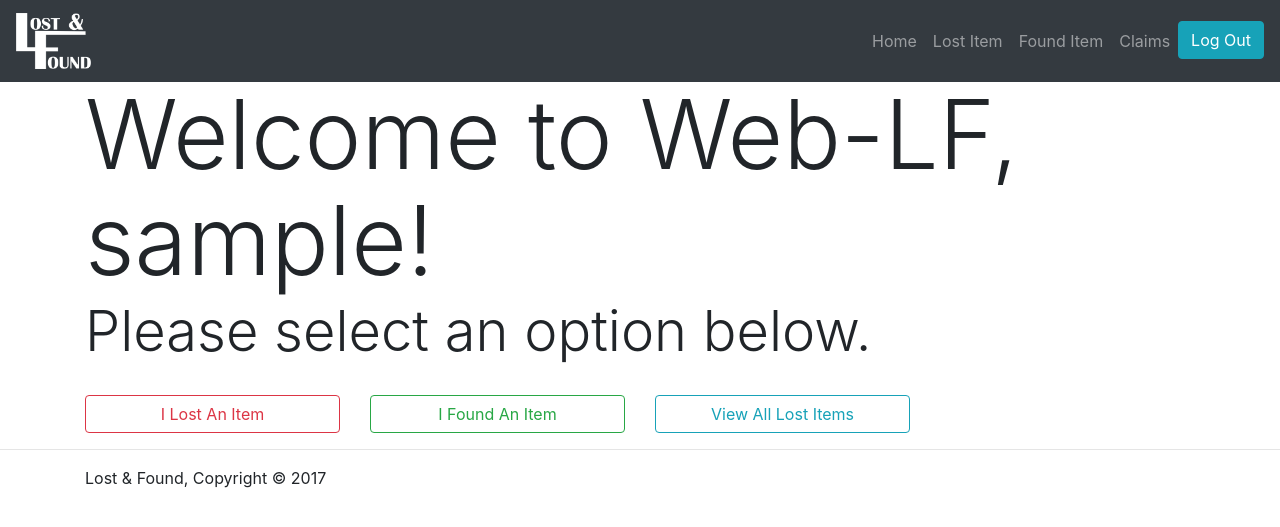
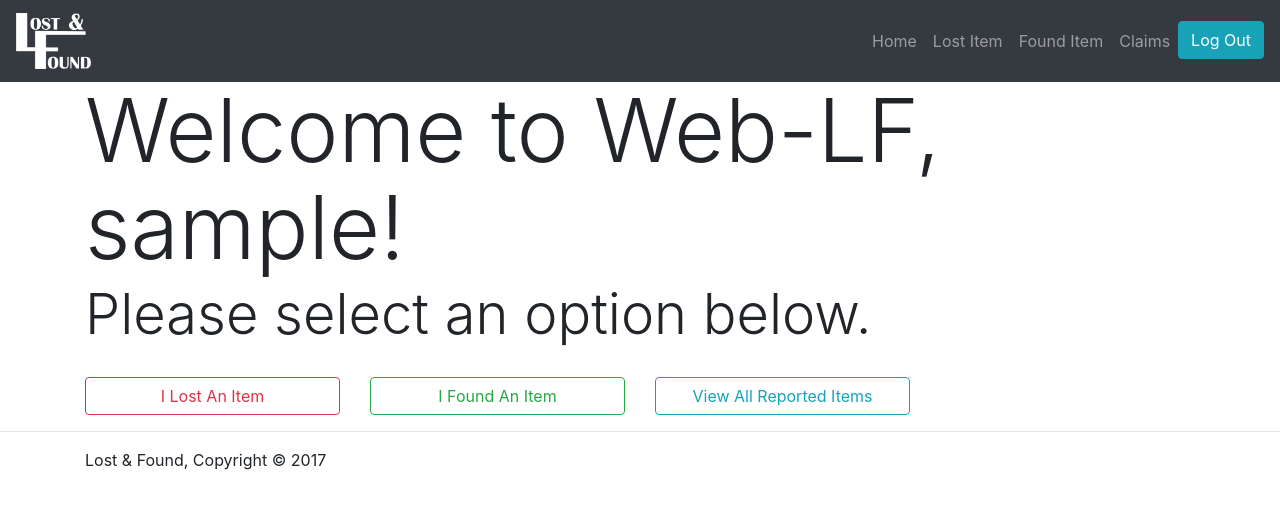
Before and after one commit to pshkrh/web-lf, a PHP site: page /lf.php in a window 1280 px wide. Shown: the top 527 px of the page. Run offline with PHP 8.4, Linux system fonts and the light colour scheme; the visitor is signed in with stand-in values (Sample User, id 1); some libraries are stand-ins or nearby versions.

Commit message:
Rename button

```diff
--- a/lf.php
+++ b/lf.php
@@ -19,7 +19,7 @@
   <body>
     <?php include 'loginpages.php';?>
     <div class="container">
-      <h1 class="display-1">Welcome to Web-LF, <?php echo("{$_SESSION['username']}");?>!</h1>
+      <h1 class="display-2">Welcome to Web-LF, <?php echo("{$_SESSION['username']}");?>!</h1>
       <h2 class="display-4">Please select an option below.</h4>
     </div>
 
@@ -35,7 +35,7 @@
           <a class="btn btn-outline-success btn-block" href="found.php" role="button">I Found An Item</a>
         </div>
         <div class="col-md-3">
-          <a class="btn btn-outline-info btn-block" href="claim.php" role="button">View All Lost Items</a>
+          <a class="btn btn-outline-info btn-block" href="claim.php" role="button">View All Reported Items</a>
         </div>
       </div>
     </div>
```
